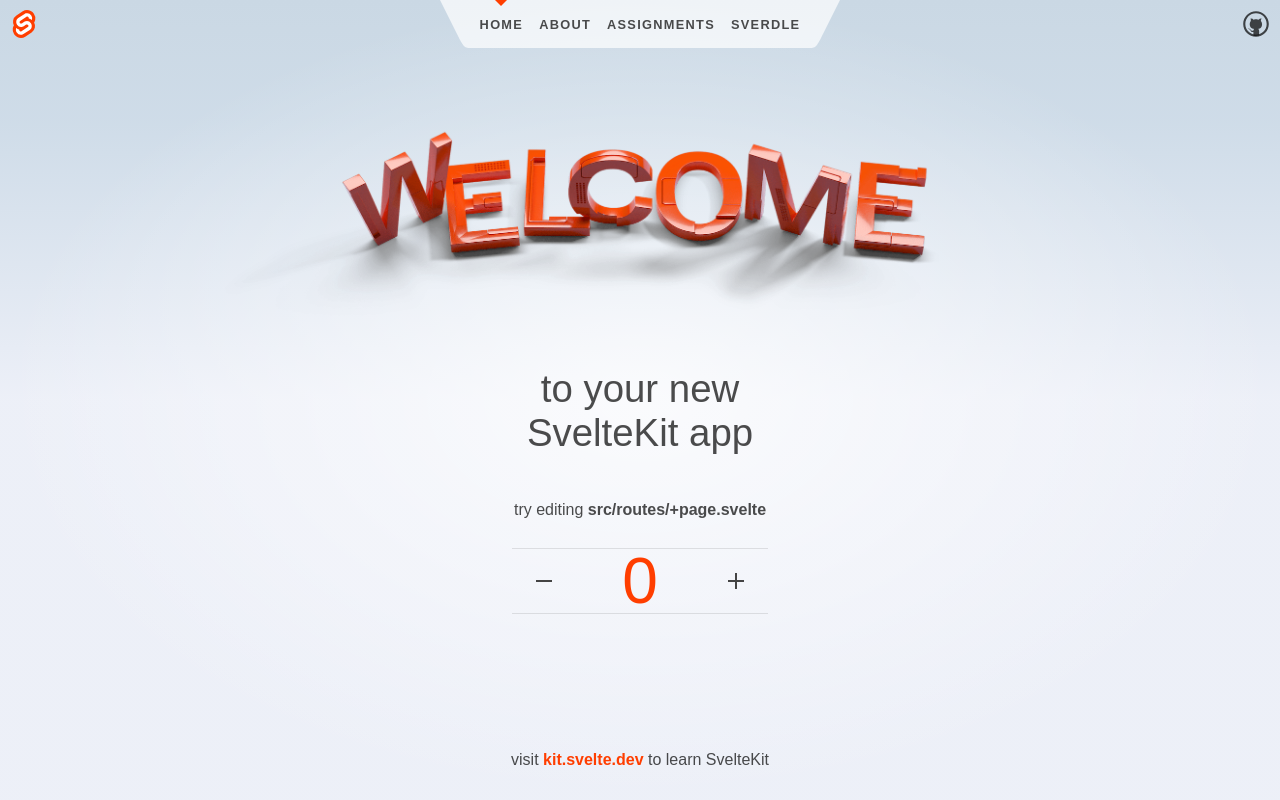
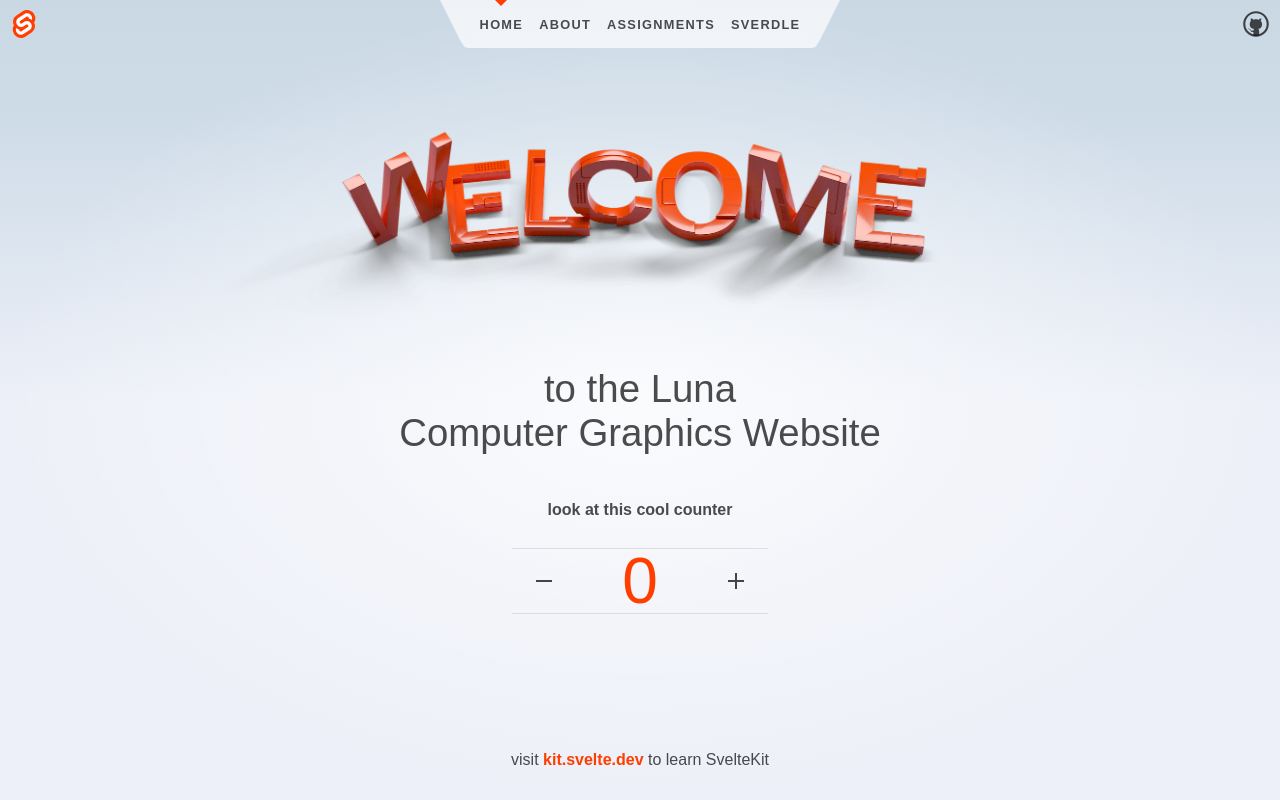
Before and after one commit to LunafreyjaS/CS407-ComputerGraphics, a SvelteKit app in the folder Vercel Deployment/: page / in a window 1280 px wide. Built offline with nearby package versions, Linux system fonts and the light colour scheme.

Commit message:
Updated Landing Page

```diff
--- a/Vercel Deployment/src/routes/+page.svelte
+++ b/Vercel Deployment/src/routes/+page.svelte
@@ -18,11 +18,11 @@
 			</picture>
 		</span>
 
-		to your new<br />SvelteKit app
+		to the Luna<br />Computer Graphics Website
 	</h1>
 
 	<h2>
-		try editing <strong>src/routes/+page.svelte</strong>
+		<strong>look at this cool counter</strong>
 	</h2>
 
 	<Counter />
```
